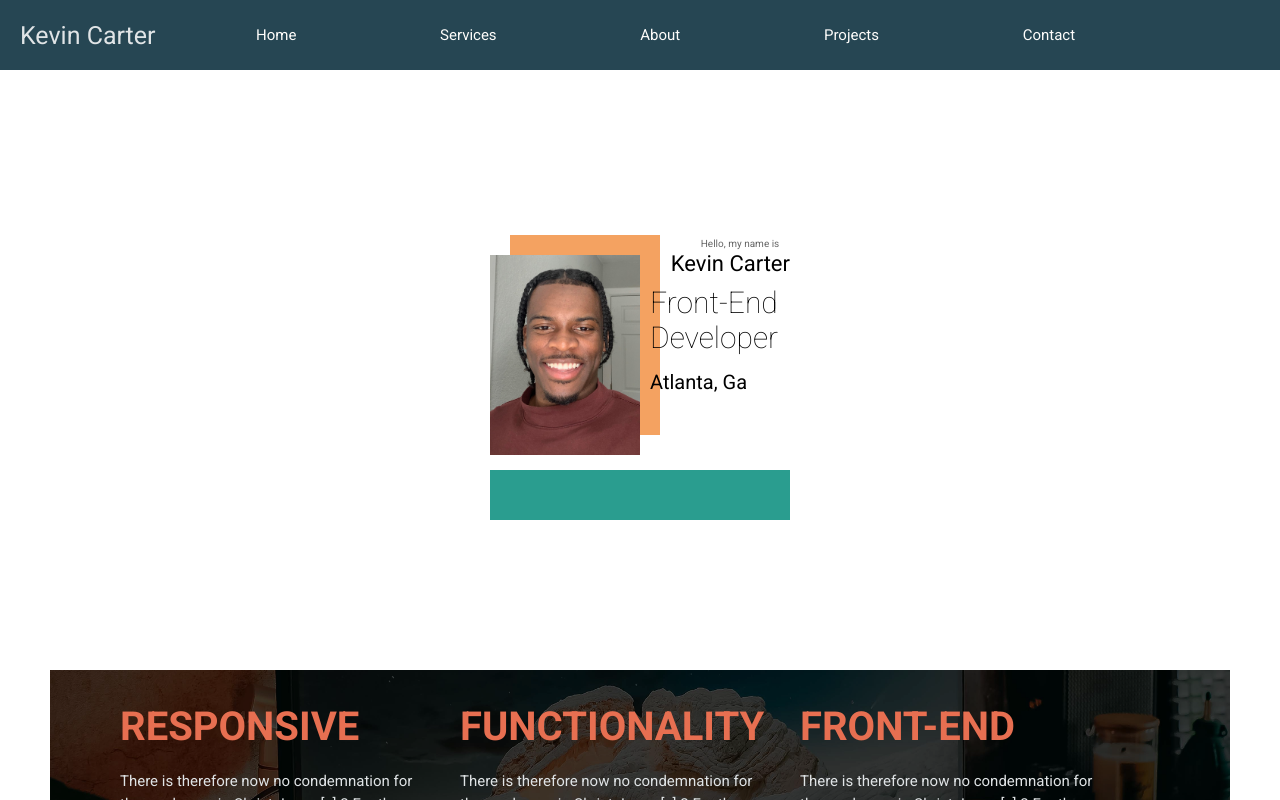
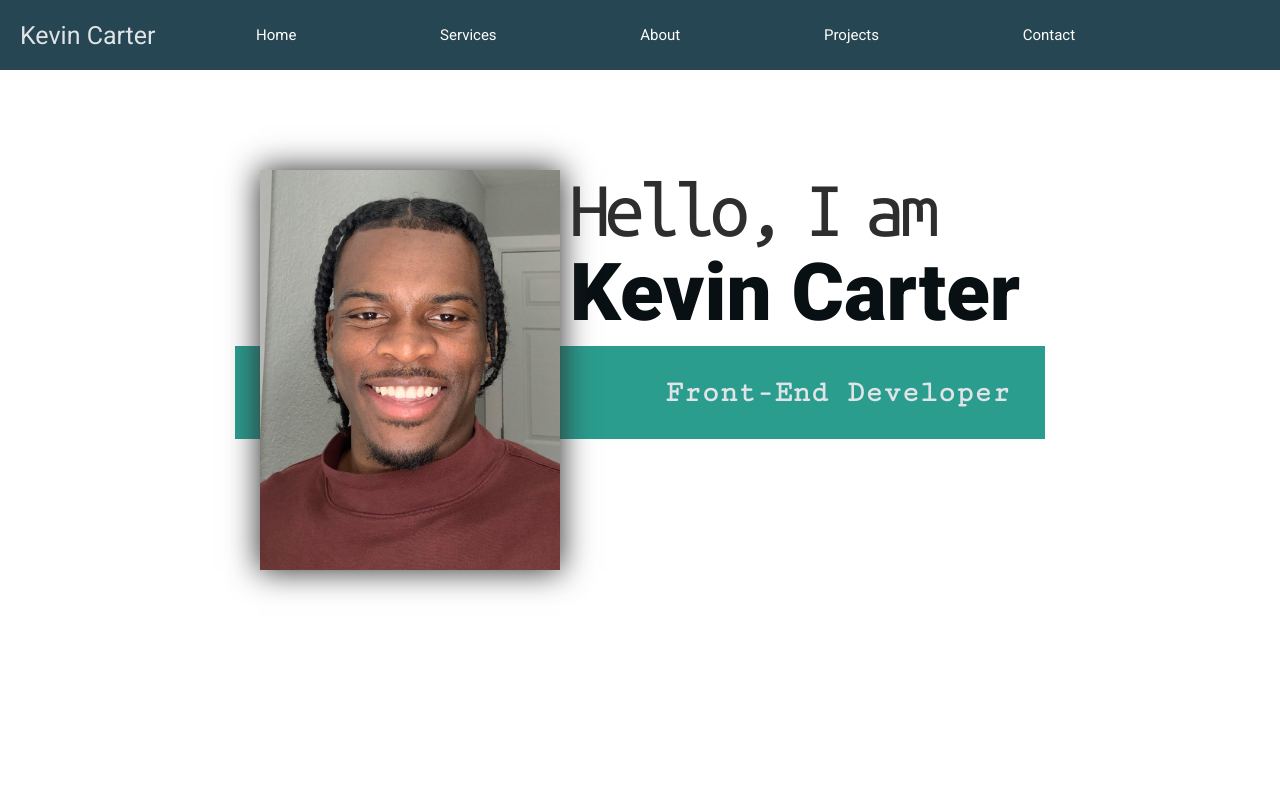
Before and after one commit to kvncrtr/portfolio, a React (Vite) app: page / in a window 1280 px wide. Shown: the top 800 px of the page. Built offline with nearby package versions, Linux system fonts and the light colour scheme.

Commit message:
redefine hero section

```diff
--- a/src/App.jsx
+++ b/src/App.jsx
@@ -13,9 +13,9 @@ function App() {
     <div className={'app--container'}>
       <Navbar />
       <Hero />
-      <Skill />
+      {/*<Skill /> */}
       {/*<Languages />*/}
-      <About />
+      {/*<About />*/}
     </div>
   )
 }
--- a/src/components/Hero.jsx
+++ b/src/components/Hero.jsx
@@ -5,16 +5,14 @@ export default function Hero() {
    return (
       <div className={'hero--container'}>
 
-         <div className={'hero--landing'}>
             <img className={'hero--headshot'} src={headshot} alt="headshot" />
             <div className={'hero--img-shape'}></div>
 
-            <p className={'hero--intro'}>Hello, my name is</p>
-            <h1 className={'hero--name'}>Kevin Carter</h1>
+            <p className={'section--title hero--intro'}>Hello, I am</p>
+            <h1 className={'section--title hero--name'}>Kevin Carter</h1>
             <h1 className={'hero--skill'}>Front-End Developer</h1>
             <h1 className={'hero--location'}>Atlanta, Ga</h1>
             <div className={'hero--bottom-shape'}></div>
-         </div>
 
       </div>
    )
--- a/src/styles/app.css
+++ b/src/styles/app.css
@@ -1,4 +1,4 @@
-@import url('https://fonts.googleapis.com/css2?family=Cutive+Mono&family=Roboto:wght@100;300;400;500;700;900&display=swap');
+@import url('https://fonts.googleapis.com/css2?family=Cutive+Mono&family=Roboto:wght@100;300;400;500;700;900&family=Ubuntu+Mono:wght@400;700&display=swap');
 
 :root {
 --primary: #264653;
@@ -9,6 +9,7 @@
 --accent3: #e76f51;
 --light: #FEFDFB;
 --dark: #081013;
+--darklight: #2E2E2E;
 --gray: #5e6568;
 --white: #ffffff;
 }
@@ -127,110 +128,109 @@ nav a:hover {
    color: var(--secondary);
 }
 
+/* Hero */
+
 .hero--container {
-   position: relative;
-   width: 100%;
-   height: 40rem;
-   padding: 30em 0px;
-   /* background-color: red;  */
-}
 
-.hero--landing {
-   position: absolute;
-   top: 50%;
-   left: 50%;
-   display: grid;
-   grid-template-columns: repeat(12, 1fr);
-   grid-template-rows: repeat(12, 1fr);
-
-   /* h = headshot i = intro n = name sk = skill l = location sh = shape */
-   grid-template-areas:
-         '. . . . . . . . i i i i'
-         'h h h h h h . n n n n n'
-         'h h h h h h . n n n n n'
-         'h h h h h h sk sk sk sk sk sk'
-         'h h h h h h sk sk sk sk sk sk'
-         'h h h h h h . . . . . .'
-         'h h h h h h l l l l l l'
-         'h h h h h h l l l l l l'
-         'h h h h h h . . t t t t'
-         'h h h h h h . . t t t t'
-         'sh sh sh sh sh sh sh sh sh sh sh sh'
-         'sh sh sh sh sh sh sh sh sh sh sh sh'
-         'sh sh sh sh sh sh sh sh sh sh sh sh';
-   width: 30rem;
-   height: 30rem;
-   margin: -15rem 0 0 -15rem;
-   /* background-color: #e76f51; */
 }
 
 .hero--headshot {
-   z-index: 2;
-   grid-area: h;
-   width: 150px;
-   margin-top: 1rem;
+   max-width: 100%;
 }
 
 .hero--img-shape {
-   position: absolute;
-   z-index: 1;
-   top: -1rem;
-   left: 2rem;
-   grid-area: h;
-   width: 15rem;
-   height: 20rem;
-   background-color: var(--accent2);
-   background-color: var(--accent2);
 }
 
 .hero--intro {
-   position: absolute;
-   grid-area: i;
-   top: 1.8rem;
-   opacity: 0.6;
-   width: 10rem;
-   text-align: center;
-   font-weight: 400;
-   /* background-color: var(--secondary); */
+   letter-spacing: -5px;
+   word-spacing: -10px;
 }
 
 .hero--name {
-   grid-area: n;
-   width: 12.5rem;
-   height: 2.5rem;
-   margin-top: 0.6rem;
-   text-align: right;
-   font-size: 2.2rem;
-   font-weight: 400;
+
 }
 
 .hero--skill {
-   z-index: 1;
-   grid-area: sk;
-   width: 14rem;
-   margin-top: -1rem;
-   margin-left: 1rem;
-   font-size: 3rem;
-   font-weight: 100;
+
 }
 
 .hero--location {
-   z-index: 1;
-   grid-area: l;
-   width: 12rem;
-   margin-left: 1rem;
+
 }
 
 .hero--bottom-shape {
-   grid-area: sh;
-   width: 30rem;
-   height: 100%;
-   background-color: var(--secondary);
+
 }
 
-/* @media (min-width: 818px) {
+@media (min-width: 818px) {
+   .hero--container {
+      display: grid;
+      width: min-content;
+      margin: 10rem auto;
+      grid-template-columns: min-content max-content;
+      grid-template-areas:
+      "img title"
+      "img subtitle";
+      grid-column-gap: 1em;
+   }
 
-} */
+   .hero--headshot {
+      position: relative;
+      z-index: 2;
+      grid-area: img;
+      min-width: 300px;
+      box-shadow: 0px 0px 30px 1px var(--darklight);
+   }
+
+   .hero--intro {
+      align-self: start;
+      grid-area: title;
+      font-weight: 400;
+      font-family: 'Ubuntu Mono', Arial, "Helvetica Neue", Helvetica, sans-serif;
+      color: var(--darklight);
+   }
+
+   .hero--name {
+      align-self: center;
+      grid-area: title;
+      margin-top: 30px;
+      width: 100%;
+   }
+
+   .hero--skill {
+      position: relative;
+      top: -40px;
+      left: -2.5rem;
+      grid-column: -1 / 1;
+      grid-row: 2;
+      align-self: start;
+      margin: 0;
+      padding-top: 30px;
+      padding-bottom: 30px;
+      padding-left: calc(300px + 1rem);
+      padding-right: 3.5rem;
+      height: min-content;
+      width: calc(100% + 5rem);
+      background-color: var(--secondary);
+      font-size: 3rem;
+      font-weight: 700;
+      font-family: 'Cutive Mono';
+      text-align: right;
+      color: var(--primary-light);
+   }
+
+   .hero--img-shape {
+      display: none;
+   }
+
+   .hero--bottom-shape {
+      display: none;
+   }
+
+   .hero--location {
+      display: none;
+   }
+}
 
 .skill--container {
    position: relative;
```
